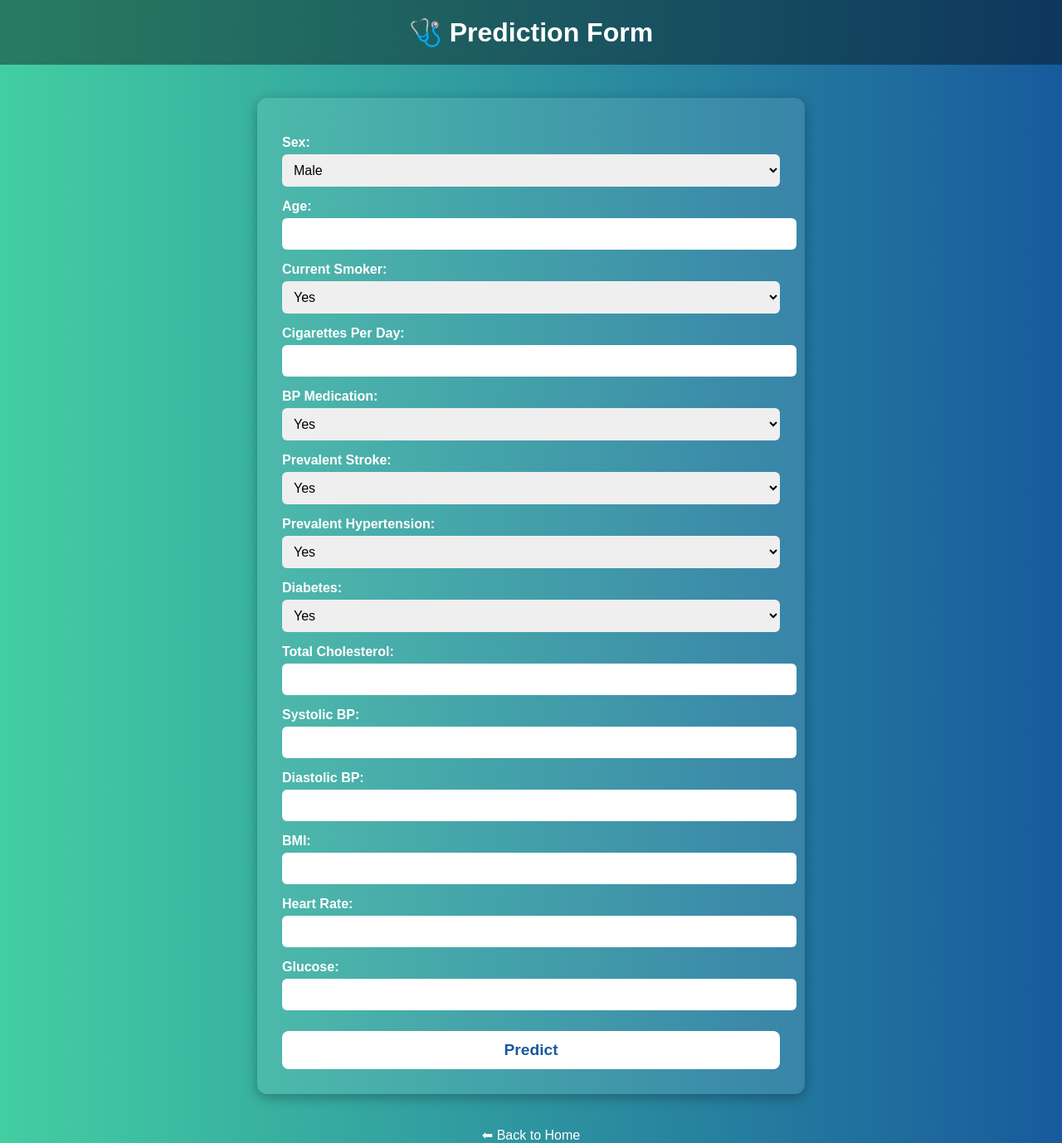
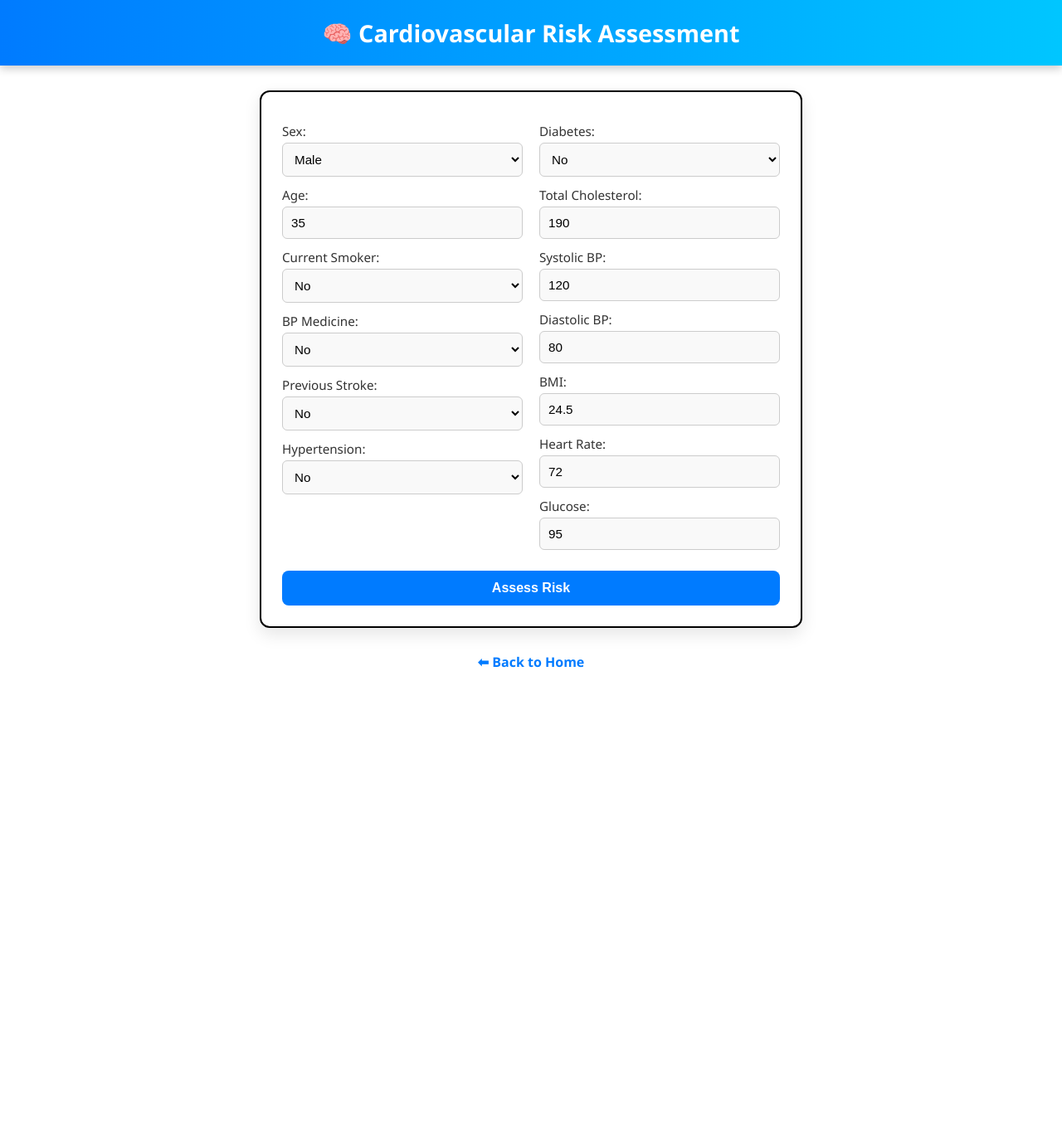
Before and after one commit to dilburroshanmohamed/mini-project, a Django app: page /form/ in a window 1280 px wide. Shown: the whole page at 83% size. After the commit the page ends 805 px from the top, so only its background shows below. Run offline with Django 4.2, Linux system fonts and the light colour scheme; parts of the project's set-up code (start-up, migrations or seed data) failed here and were passed over.

Commit message:
Update form.html

```diff
--- a/predictor/templates/form.html
+++ b/predictor/templates/form.html
@@ -1,144 +1,207 @@
 <!DOCTYPE html>
 <html lang="en">
 <head>
-    <meta charset="UTF-8">
-    <title>Heart Disease Prediction Form</title>
+  <meta charset="UTF-8" />
+  <title>Cardiovascular Risk Assessment</title>
   <style>
     body {
-            font-family: Arial, sans-serif;
-            background: linear-gradient(to right, #43cea2, #185a9d);
-            color: white;
+      font-family: 'Segoe UI', sans-serif;
+      background-color: #ffffff;
       margin: 0;
       padding: 0;
+      color: #333;
     }
+
     header {
+      background: linear-gradient(to right, #007BFF, #00C6FF);
+      color: white;
+      padding: 20px;
       text-align: center;
-            padding: 20px;
-            background: rgba(0,0,0,0.4);
+      box-shadow: 0 4px 10px rgba(0, 0, 0, 0.2);
     }
+
     h1 {
       margin: 0;
+      font-size: 1.8em;
     }
+
     form {
       max-width: 600px;
-            margin: 40px auto;
-            background: rgba(255,255,255,0.1);
-            padding: 30px;
+      margin: 30px auto;
+      background: #ffffff;
+      padding: 25px;
       border-radius: 12px;
-            box-shadow: 0px 4px 15px rgba(0,0,0,0.3);
+      border: 2px solid #000000;
+      box-shadow: 0 8px 20px rgba(0, 0, 0, 0.1);
     }
+
+    .form-columns {
+      display: flex;
+      gap: 20px;
+      flex-wrap: wrap;
+    }
+
+    .column {
+      flex: 1;
+      min-width: 250px;
+    }
+
     label {
       display: block;
-            margin-top: 15px;
-            font-weight: bold;
+      margin-top: 12px;
+      font-weight: 500;
+      font-size: 0.95em;
     }
-        input, select {
+
+    input,
+    select {
       width: 100%;
       padding: 10px;
-            margin-top: 5px;
+      margin-top: 4px;
+      border: 1px solid #ccc;
       border-radius: 6px;
-            border: none;
-            font-size: 1em;
+      font-size: 0.95em;
+      background-color: #f9f9f9;
+      box-sizing: border-box;
+      transition: border-color 0.3s ease;
     }
+
+    input:focus,
+    select:focus {
+      border-color: #007BFF;
+      outline: none;
+    }
+
     button {
       margin-top: 25px;
-            padding: 12px 25px;
-            font-size: 1.2em;
+      padding: 12px;
+      font-size: 1em;
       border: none;
       border-radius: 8px;
-            background-color: #ffffff;
-            color: #185a9d;
+      background-color: #007BFF;
+      color: white;
       font-weight: bold;
       cursor: pointer;
-            transition: 0.3s;
+      transition: background-color 0.3s ease;
       width: 100%;
     }
+
     button:hover {
-            background-color: #185a9d;
-            color: white;
+      background-color: #0056b3;
     }
+
     .back {
       display: block;
       text-align: center;
-            margin-top: 20px;
-            color: white;
+      margin-top: 15px;
+      color: #007BFF;
       text-decoration: none;
+      font-weight: bold;
+    }
+
+    @media (max-width: 600px) {
+      .form-columns {
+        flex-direction: column;
+      }
     }
   </style>
 </head>
 <body>
   <header>
-        <h1>🩺 Prediction Form</h1>
+    <h1>🧠 Cardiovascular Risk Assessment</h1>
   </header>
 
   <form method="POST" action="/predict/">
     {% csrf_token %}
 
-        <label>Sex:</label>
-        <select name="male">
-            <option value="1">Male</option>
+    <div class="form-columns">
+      <div class="column">
+        <label for="sex">Sex:</label>
+        <select name="male" id="sex">
+          <option value="1" selected>Male</option>
           <option value="0">Female</option>
         </select>
 
-        <label>Age:</label>
-        <input type="number" name="age" required>
+        <label for="age">Age:</label>
+        <input type="number" name="age" id="age" min="18" max="90" value="35" required />
 
-
-
-        <label>Current Smoker:</label>
-        <select name="currentSmoker">
+        <label for="smoker">Current Smoker:</label>
+        <select name="currentSmoker" id="smoker" onchange="toggleCigsField()">
           <option value="1">Yes</option>
-            <option value="0">No</option>
+          <option value="0" selected>No</option>
         </select>
 
-        <label>Cigarettes Per Day:</label>
-        <input type="number" name="cigsPerDay" min="0" required>
+        <div id="cigsContainer">
+          <label for="cigs">Cigarettes Per Day:</label>
+          <input type="number" name="cigsPerDay" id="cigs" min="0" max="40" value="0" />
+        </div>
 
-        <label>BP Medication:</label>
-        <select name="BPMeds">
+        <label for="bpmeds">BP Medicine:</label>
+        <select name="BPMeds" id="bpmeds">
           <option value="1">Yes</option>
-            <option value="0">No</option>
+          <option value="0" selected>No</option>
         </select>
 
-        <label>Prevalent Stroke:</label>
-        <select name="prevalentStroke">
+        <label for="stroke">Previous Stroke:</label>
+        <select name="prevalentStroke" id="stroke">
           <option value="1">Yes</option>
-            <option value="0">No</option>
+          <option value="0" selected>No</option>
         </select>
 
-        <label>Prevalent Hypertension:</label>
-        <select name="prevalentHyp">
+        <label for="hyp">Hypertension:</label>
+        <select name="prevalentHyp" id="hyp">
           <option value="1">Yes</option>
-            <option value="0">No</option>
+          <option value="0" selected>No</option>
+        </select>
+      </div>
+
+      <div class="column">
+        <label for="diabetes">Diabetes:</label>
+        <select name="diabetes" id="diabetes">
+          <option value="1">Yes</option>
+          <option value="0" selected>No</option>
         </select>
 
-        <label>Diabetes:</label>
-        <select name="diabetes">
-            <option value="1">Yes</option>
-            <option value="0">No</option>
-        </select>
+        <label for="chol">Total Cholesterol:</label>
+        <input type="number" name="totChol" id="chol" min="100" max="350" value="190" required />
 
-        <label>Total Cholesterol:</label>
-        <input type="number" name="totChol" required>
+        <label for="sysbp">Systolic BP:</label>
+        <input type="number" name="sysBP" id="sysbp" min="90" max="200" value="120" required />
 
-        <label>Systolic BP:</label>
-        <input type="number" name="sysBP" required>
+        <label for="diabp">Diastolic BP:</label>
+        <input type="number" name="diaBP" id="diabp" min="60" max="120" value="80" required />
 
-        <label>Diastolic BP:</label>
-        <input type="number" name="diaBP" required>
+        <label for="bmi">BMI:</label>
+        <input type="number" name="BMI" id="bmi" step="0.1" min="15" max="40" value="24.5" required />
 
-        <label>BMI:</label>
-        <input type="number" name="BMI" step="0.1" required>
+        <label for="hr">Heart Rate:</label>
+        <input type="number" name="heartRate" id="hr" min="50" max="120" value="72" required />
 
-        <label>Heart Rate:</label>
-        <input type="number" name="heartRate" required>
+        <label for="glucose">Glucose:</label>
+        <input type="number" name="glucose" id="glucose" min="70" max="200" value="95" required />
+      </div>
+    </div>
 
-        <label>Glucose:</label>
-        <input type="number" name="glucose" required>
-
-        <button type="submit">Predict</button>
+    <button type="submit">Assess Risk</button>
   </form>
 
   <a href="/" class="back">⬅ Back to Home</a>
+
+  <script>
+    function toggleCigsField() {
+      const smoker = document.getElementById("smoker");
+      const cigsContainer = document.getElementById("cigsContainer");
+      const cigsInput = document.getElementById("cigs");
+
+      if (smoker.value === "1") {
+        cigsContainer.style.display = "block";
+      } else {
+        cigsContainer.style.display = "none";
+        cigsInput.value = 0;
+      }
+    }
+
+    window.onload = toggleCigsField;
+  </script>
 </body>
 </html>
```
Lines whose indentation alone changed are shown as unchanged.
